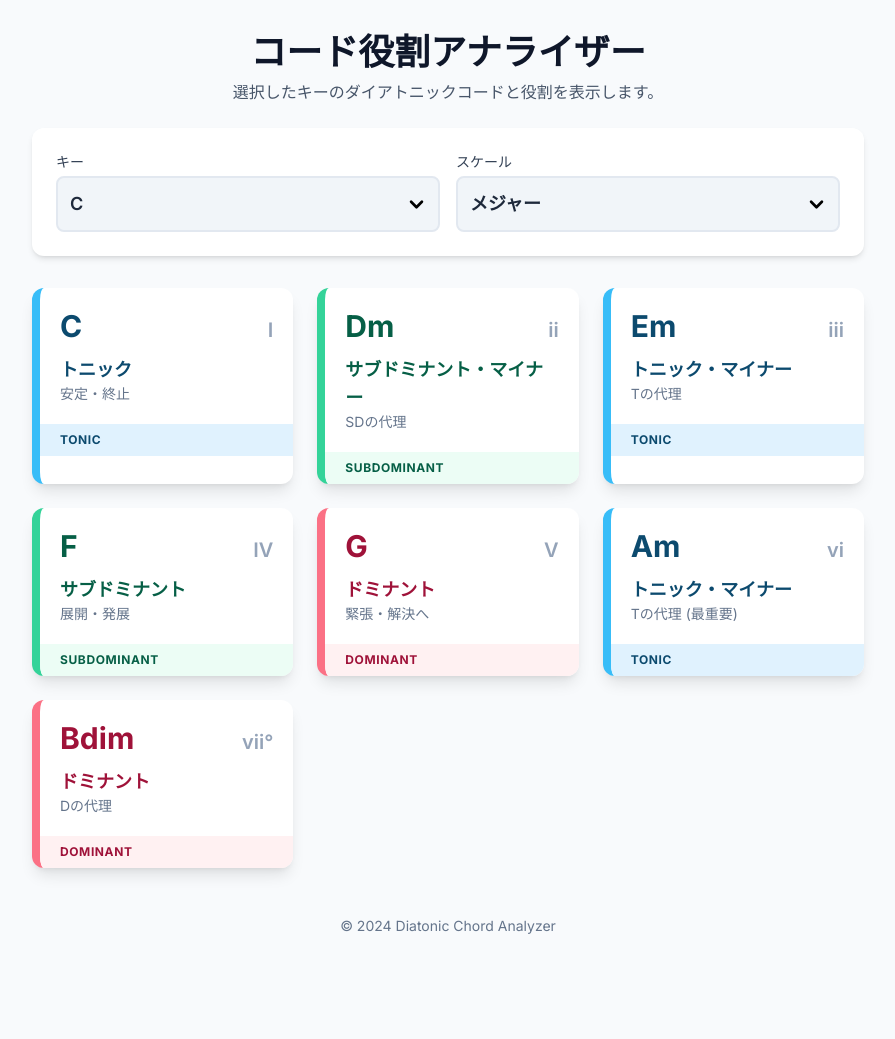
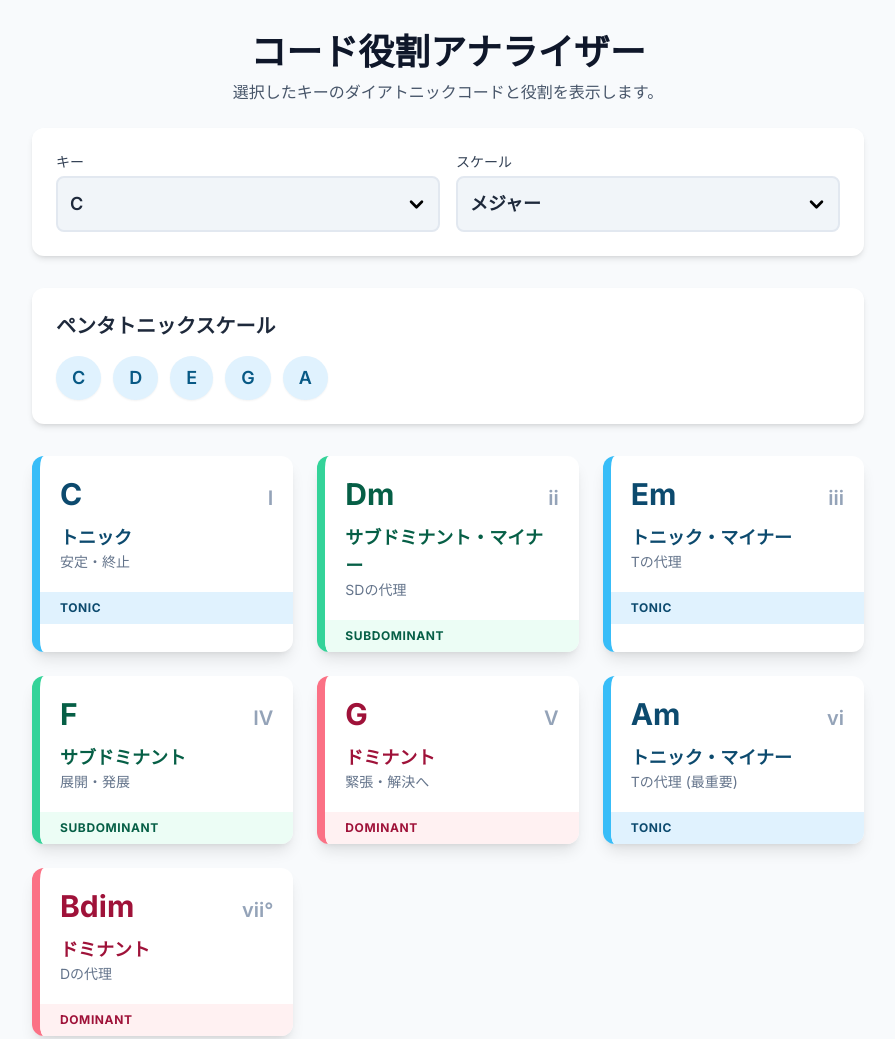
Before and after one commit to ryokaneoka0406/chord.github.io, a plain HTML site: page index.html in a window 1280 px wide. Shown: the top 1039 px of the page, without its empty margins (192-1087 px from the left). Before the commit the page ends 968 px from the top, so only its background shows below. Drawn offline with nearby package versions, Linux system fonts and the light colour scheme.

Commit message:
ペンタトニックスケールを追加

```diff
--- a/index.html
+++ b/index.html
@@ -3,7 +3,7 @@
   <head>
     <meta charset="UTF-8" />
     <meta name="viewport" content="width=device-width, initial-scale=1.0" />
-    <title>コードチートシート</title>
+    <title>音楽コード役割アナライザー</title>
     <script src="https://cdn.tailwindcss.com"></script>
     <link rel="preconnect" href="https://fonts.googleapis.com" />
     <link rel="preconnect" href="https://fonts.gstatic.com" crossorigin />
@@ -109,6 +109,16 @@
         </div>
       </div>
 
+      <!-- Pentatonic Scale Display -->
+      <div class="bg-white rounded-xl shadow-md p-4 sm:p-6 mb-8">
+        <h2 class="text-xl font-semibold text-slate-800 mb-4">
+          ペンタトニックスケール
+        </h2>
+        <div id="pentatonic-scale-container" class="flex flex-wrap gap-3">
+          <!-- Scale notes will be generated by JS -->
+        </div>
+      </div>
+
       <!-- Chord Display -->
       <main>
         <div
@@ -130,6 +140,9 @@
         const keySelect = document.getElementById("key-select");
         const scaleSelect = document.getElementById("scale-select");
         const chordContainer = document.getElementById("chord-container");
+        const pentatonicContainer = document.getElementById(
+          "pentatonic-scale-container"
+        ); // 追加
 
         const NOTES = [
           { value: "C", name: "C" },
@@ -164,6 +177,7 @@
         const SCALES = {
           major: {
             intervals: [0, 2, 4, 5, 7, 9, 11],
+            pentatonicIntervals: [0, 2, 4, 7, 9], // Major Pentatonic (1, 2, 3, 5, 6)
             qualities: [
               "major",
               "minor",
@@ -207,6 +221,7 @@
           minor: {
             // Natural Minor
             intervals: [0, 2, 3, 5, 7, 8, 10],
+            pentatonicIntervals: [0, 3, 5, 7, 10], // Minor Pentatonic (1, b3, 4, 5, b7)
             qualities: [
               "minor",
               "diminished",
@@ -253,6 +268,8 @@
           },
         };
 
+        // --- ここからが復元されたコードです ---
+
         function init() {
           // Populate key select options
           NOTES.forEach((note) => {
@@ -296,7 +313,9 @@
           const scaleInfo = SCALES[selectedScale];
 
           chordContainer.innerHTML = ""; // Clear previous chords
+          pentatonicContainer.innerHTML = ""; // Clear previous scale notes
 
+          // Generate and display Chord cards
           scaleInfo.intervals.forEach((interval, index) => {
             const noteIndex = rootIndex + interval;
             const rootNote = getNoteName(noteIndex);
@@ -324,10 +343,24 @@
                     `;
             chordContainer.innerHTML += card;
           });
+
+          // Generate and display pentatonic scale
+          if (scaleInfo.pentatonicIntervals) {
+            scaleInfo.pentatonicIntervals.forEach((interval) => {
+              const noteIndex = rootIndex + interval;
+              const noteName = getNoteName(noteIndex);
+
+              const noteChip = document.createElement("span");
+              noteChip.className =
+                "px-4 py-2 bg-sky-100 text-sky-800 text-lg font-semibold rounded-full shadow-sm";
+              noteChip.textContent = noteName;
+              pentatonicContainer.appendChild(noteChip);
+            });
+          }
         }
 
         init();
-      });
+      }); // <-- 修正点: 不足していた閉じカッコを補完しました
     </script>
   </body>
 </html>
```
